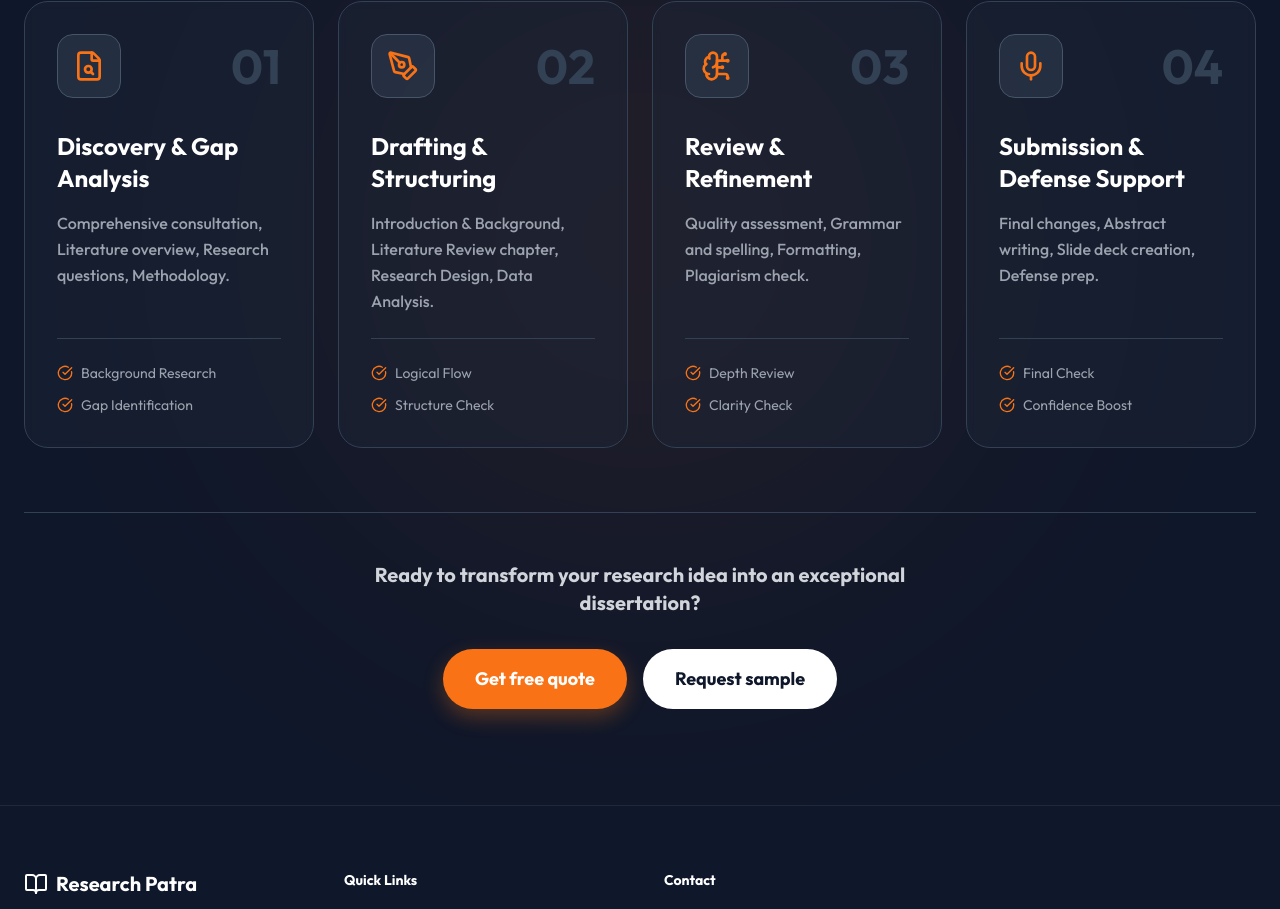
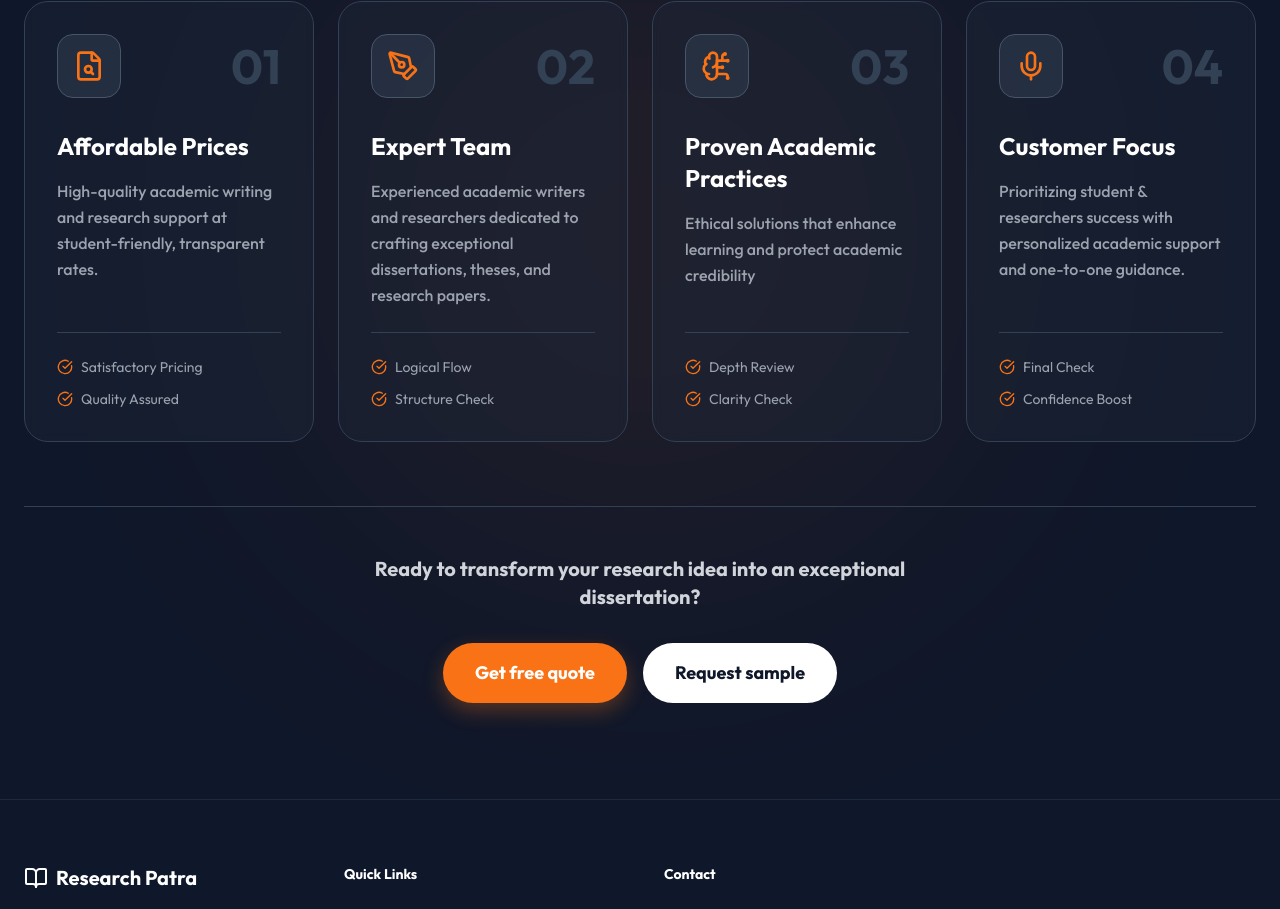
Before and after one commit to keshavgoel1006-stack/research-patra, a React (Vite) app: page / in a window 1280 px wide. Shown: the part 3093-4002 px from the top of the page. Built offline with nearby package versions, Linux system fonts and the light colour scheme.

Commit message:
Adding deliverables

```diff
--- a/src/components/Methodology.jsx
+++ b/src/components/Methodology.jsx
@@ -5,29 +5,29 @@ const steps = [
   {
     icon: <FileSearch className="text-[#F97316]" size={32} />, // Discovery icon
     number: "01",
-    title: "Discovery & Gap Analysis",
-    text: "Comprehensive consultation, Literature overview, Research questions, Methodology.",
-    points: ["Background Research", "Gap Identification"]
+    title: "Affordable Prices",
+    text: "High-quality academic writing and research support at student-friendly, transparent rates.",
+    points: ["Satisfactory Pricing", "Quality Assured"]
   },
   {
     icon: <PenTool className="text-[#F97316]" size={32} />, // Drafting icon
     number: "02",
-    title: "Drafting & Structuring",
-    text: "Introduction & Background, Literature Review chapter, Research Design, Data Analysis.",
+    title: "Expert Team",
+    text: "Experienced academic writers and researchers dedicated to crafting exceptional dissertations, theses, and research papers.",
     points: ["Logical Flow", "Structure Check"]
   },
   {
     icon: <BrainCircuit className="text-[#F97316]" size={32} />, // Review icon
     number: "03",
-    title: "Review & Refinement",
-    text: "Quality assessment, Grammar and spelling, Formatting, Plagiarism check.",
+    title: "Proven Academic Practices",
+    text: "Ethical solutions that enhance learning and protect academic credibility",
     points: ["Depth Review", "Clarity Check"]
   },
   {
     icon: <Mic className="text-[#F97316]" size={32} />, // Submission icon
     number: "04",
-    title: "Submission & Defense Support",
-    text: "Final changes, Abstract writing, Slide deck creation, Defense prep.",
+    title: "Customer Focus",
+    text: "Prioritizing student & researchers success with personalized academic support and one-to-one guidance.",
     points: ["Final Check", "Confidence Boost"]
   }
 ];
```
